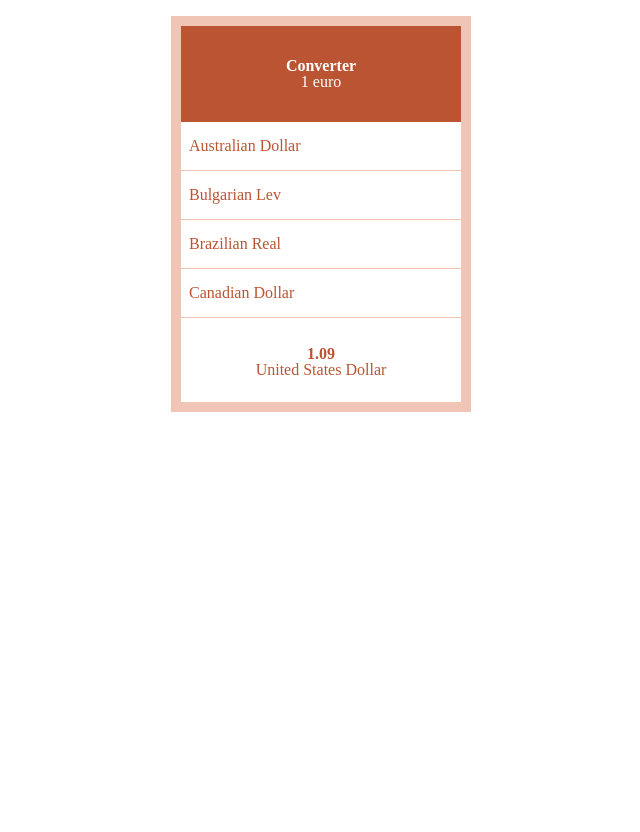
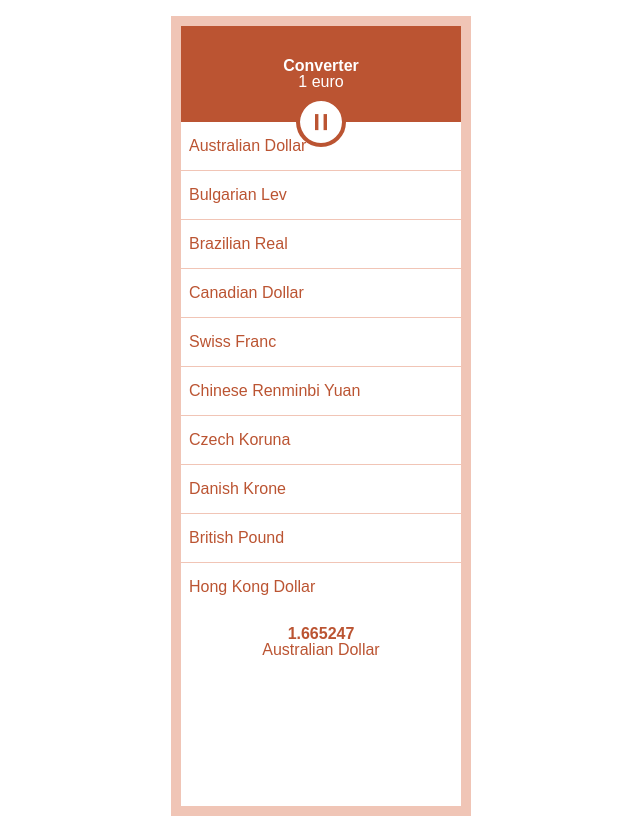
Before and after one commit to svitlanaburlak/Converter_React, a React app: page / in a window 1280 px wide. Shown: the whole page, without its empty margins (319-959 px from the left). Before the commit the page ends 800 px from the top, so only its background shows below. Built offline with nearby package versions, Linux system fonts and the light colour scheme.

Commit message:
clickable button

```diff
--- a/src/components/Converter/converter.scss
+++ b/src/components/Converter/converter.scss
@@ -1,5 +1,6 @@
 .converter {
   width: 300px;
+  height: 100vh;
   margin: 1em auto;
   text-align: center;
   border: 10px solid #F0C5B6;
--- a/src/components/Converter/index.js
+++ b/src/components/Converter/index.js
@@ -1,18 +1,46 @@
 // == Import
+import React from 'react';
+
 import Header from 'src/components/Header';
+import Toggler from 'src/components/Toggler';
 import Currencies from 'src/components/Currencies';
 import Result from 'src/components/Result';
 import currencies from 'src/data/currencies';
 import './converter.scss';
 
-function Converter() {
-  return (
-    <div className="converter">
-      <Header />
-      <Currencies currencies={currencies} />
-      <Result />
-    </div>
-  );
+
+class Converter extends React.Component {
+  constructor(props) {
+    // obligatory
+    super(props);
+    this.state = {
+      isOpen: true,
+      baseAmount: 1,
+      currency: 'Australian Dollar',
+    };
+    // give acces to state by handleClick
+    this.handleClick = this.handleClick.bind(this);
+  }
+  // if isOpen is true list of currencies will be shown
+
+  handleClick() {
+    const {isOpen} = this.state;
+    this.setState({
+      isOpen: !isOpen,
+    });
+  }
+
+  render() {
+    const {isOpen, baseAmount, currency} = this.state;
+    return (
+      <div className="converter">
+        <Header baseAmount={baseAmount} />
+        <Toggler open={isOpen} manageClick={this.handleClick} />
+        {isOpen && <Currencies currencies={currencies} />}
+        <Result currency="Australian Dollar" value={1.665247} />
+      </div>
+    );
+  }
 }
 
 // == Export
--- a/src/components/Currencies/currencies.scss
+++ b/src/components/Currencies/currencies.scss
@@ -3,14 +3,16 @@
 .currency {
   background-color: vars.$clear;
   text-align: left;
-  overflow: auto;
-  height: 200px;
+  overflow-y: scroll;
+  max-height: 60vh;
 
   &-item {
     border-bottom: 1px solid vars.$altColor;
     color: vars.$mainColor;
     font-weight: 500;
     padding: 1em 0.5em;
+    transition: background-color 1s;
+    cursor: pointer;
 
     &:last-child {
       border-bottom: 0;
@@ -19,7 +21,23 @@
 
   &-item:hover {
     background-color: vars.$altColor;
-    transition: background-color 200ms;
+    transition-duration: 200ms;
   }
 
 }
+
+// scroll-bar
+.currency {
+  &::-webkit-scrollbar {
+    width: 0.5;
+  }
+
+  &::-webkit-scrollbar-track {
+    background-color: vars.$clear;
+  }
+
+  &::-webkit-scrollbar-thumb {
+    background-color: vars.$mainColor;
+    outline: 1px solid black;
+  }
+}
--- a/src/components/Currencies/index.js
+++ b/src/components/Currencies/index.js
@@ -8,7 +8,7 @@ function Currencies( { currencies } ) {
     <ul className="currency">
       {
         currencies.map((currency) => (
-            <Currency {...currency} key={currency.rate}/>
+          <Currency {...currency} key={currency.name}/>
         ))
       }
     </ul>
@@ -16,7 +16,7 @@ function Currencies( { currencies } ) {
 }
 
 Currencies.propTypes = {
-  Currencies: PropTypes.arrayOf(
+  currencies: PropTypes.arrayOf(
     // we precise the structure of our object
     PropTypes.shape({
       rate: PropTypes.number,
--- a/src/components/Header/index.js
+++ b/src/components/Header/index.js
@@ -1,12 +1,18 @@
+import PropTypes from 'prop-types';
+
 import './header.scss';
 
-function Header() {
+function Header( {baseAmount} ) {
   return (
     <header className="header">
       <h1 className="header-title">Converter</h1>
-      <p className="header-subtitle">1 euro</p>
+      <p className="header-subtitle">{ baseAmount } euro</p>
     </header>
-  )
+  );
+}
+
+Header.propTypes = {
+  baseAmount: PropTypes.number.isRequired,
 }
 
 export default Header;
--- a/src/components/Result/index.js
+++ b/src/components/Result/index.js
@@ -1,12 +1,19 @@
+import PropTypes from 'prop-types';
+
 import './result.scss';
 
-function Result() {
+function Result( {currency, value} ) {
   return (
-    <header className="result">
-      <h1 className="result-title">1.09</h1>
-      <p className="result-subtitle">United States Dollar</p>
-    </header>
-  )
+    <footer className="result">
+      <h1 className="result-title">{value}</h1>
+      <p className="result-subtitle">{currency}</p>
+    </footer>
+  );
+}
+
+Result.propTypes = {
+  value: PropTypes.number.isRequired,
+  currency: PropTypes.string.isRequired,
 }
 
 export default Result;
--- /dev/null
+++ b/src/components/Toggler/index.js
@@ -0,0 +1,24 @@
+import PropTypes from 'prop-types';
+
+import './toggler.scss';
+
+function Toggler({ open, manageClick }) {
+  const cssClass = open ? 'toggle toggle--open' : 'toggle';
+
+  return (
+    <button
+      type="button"
+      className={cssClass}
+      onClick={manageClick}
+    >
+      =
+    </button>
+  );
+}
+
+Toggler.propTypes = {
+  open: PropTypes.bool.isRequired,
+  manageClick: PropTypes.func.isRequired,
+}
+
+export default Toggler;
--- /dev/null
+++ b/src/components/Toggler/toggler.scss
@@ -0,0 +1,25 @@
+@use 'src/styles/vars';
+
+.toggle {
+  position: relative;
+  z-index: 1;
+  width: 50px;
+  height: 50px;
+  margin: -25px auto;
+  display: block;
+  border-radius: 50%;
+  border: 4px solid vars.$mainColor;
+  background-color: vars.$clear;
+  color: vars.$mainColor;
+  font-weight: bold;
+  font-size: 2em;
+  transition: transform 1000ms, background-color 1000ms;
+
+  &:hover {
+    background-color: vars.$altColor;
+  }
+
+  &--open {
+    transform: rotate(90deg);
+  }
+}
--- a/src/styles/_vars.scss
+++ b/src/styles/_vars.scss
@@ -1,3 +1,4 @@
+$font: 'Spartan', sans-serif;
 $mainColor: #bb5432;
 $altColor: #f1c5b6;
 $clear: #fff;
--- a/src/styles/index.scss
+++ b/src/styles/index.scss
@@ -1,13 +1,8 @@
 @use 'reset';
 @use 'vars';
 
-@font-face {
-  font-family: 'Niconne', cursive;
-  src: url('../assets/fonts/Niconne-Regular.ttf');
-}
-
 body {
-  font-family: 'Niconne', cursive;
+  font-family: vars.$font;
   font-weight: 300;
 }
 
```
Also changed, not shown: 1 other file.
